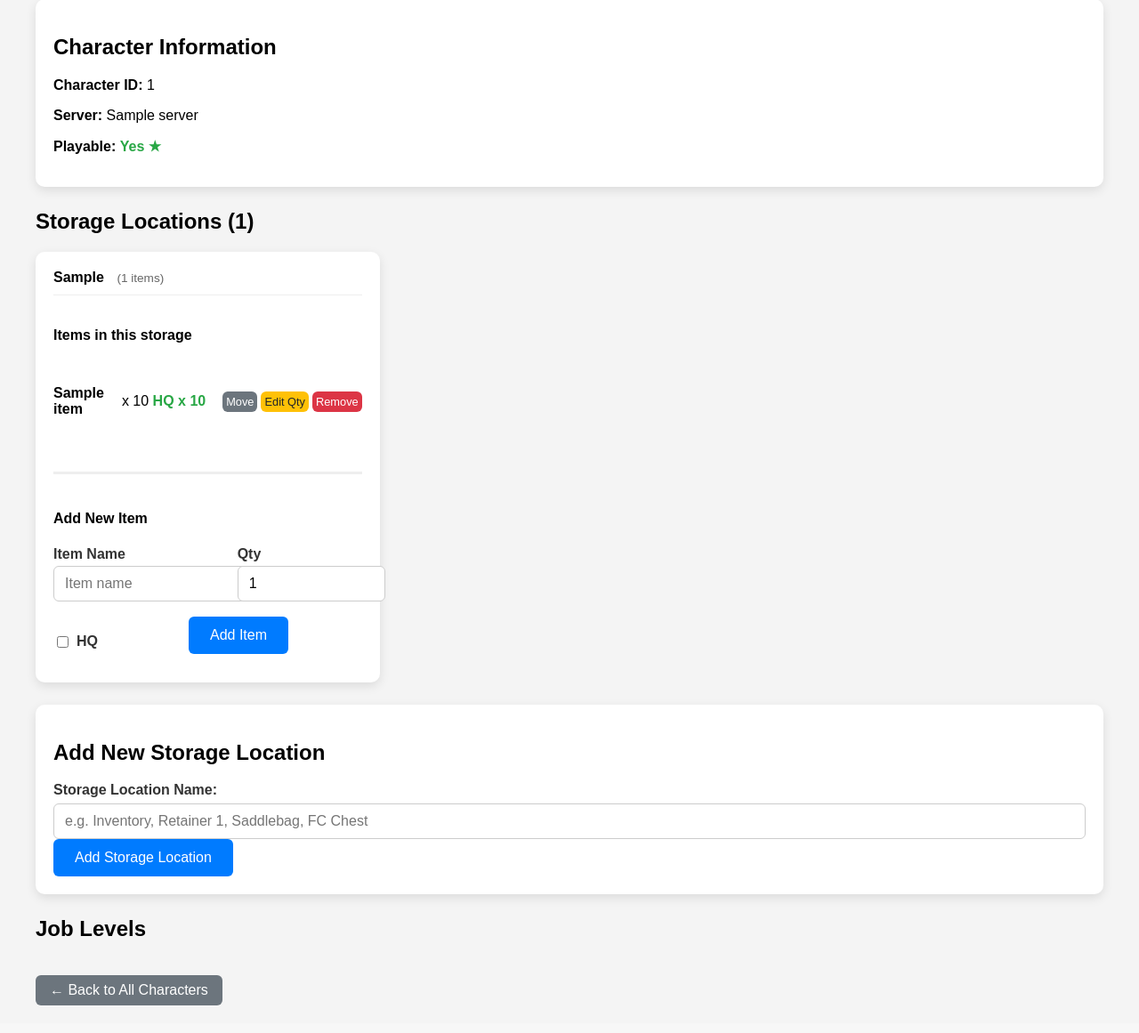
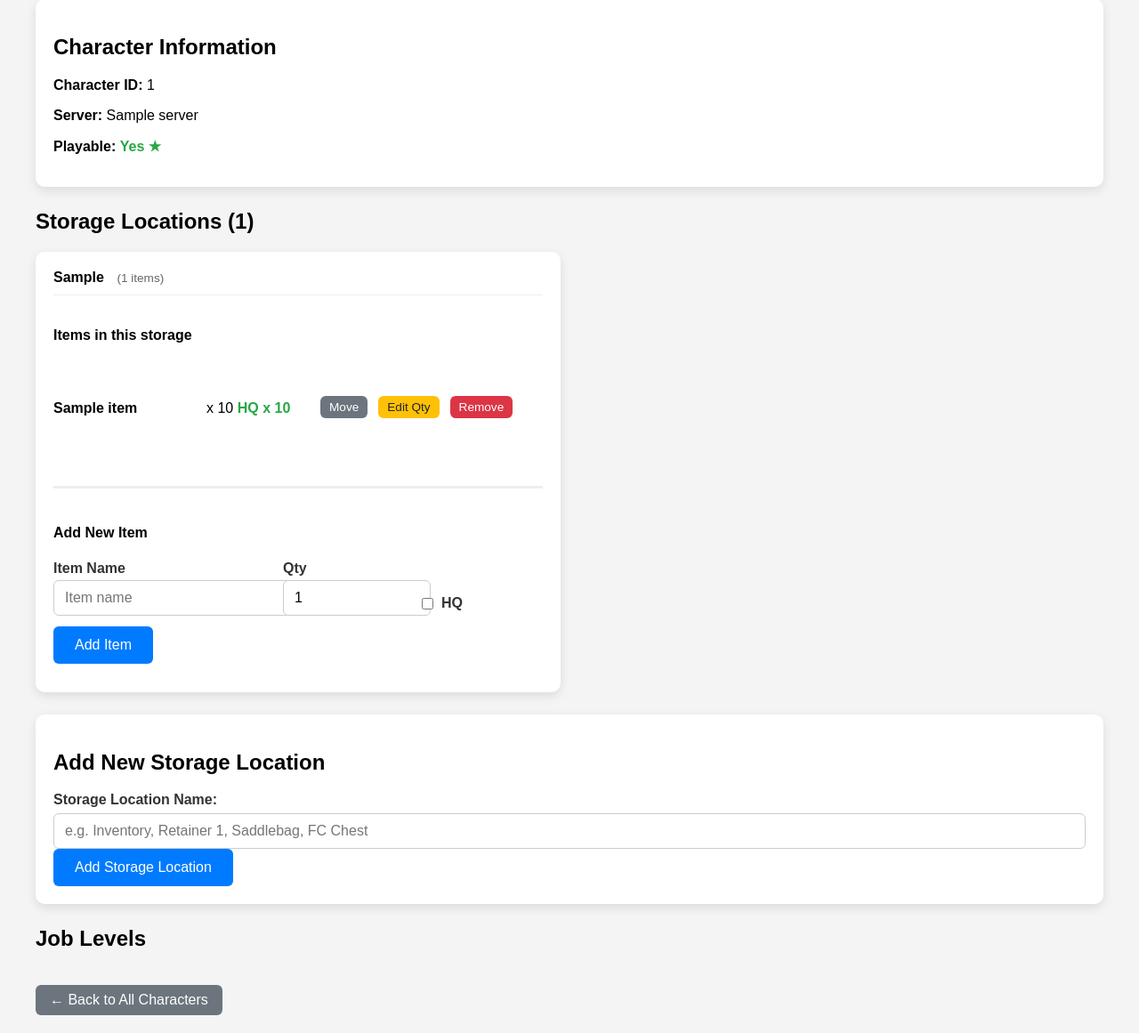
Before and after one commit to derylmack/FinalFantasyDatabase, a Flask app: page /character/1 in a window 1280 px wide. Shown: the part 129-1290 px from the top of the page at 89% size. Before the commit the page ends 1259 px from the top, so only its background shows below. Run offline with Flask 3, Linux system fonts and the light colour scheme; tables that the repository leaves empty hold one stand-in row (values such as "Sample post"); data that the repository does not hold is empty.

Commit message:
Saving everything before making major changes to CSS layouts

```diff
--- a/app.py
+++ b/app.py
@@ -88,12 +88,21 @@
         storages = StorageLocations.query.filter_by(Character_ID=char_id)\
             .order_by(StorageLocations.Storage_Location).all()
 
-        # Optional: Pre-load items for each storage (you can do it here or in template)
+        all_characters = Character.query.order_by(Character.Character_Name).all()
+
+        character_storages = {}
+        for char in all_characters:
+            character_storages[char.Character_ID] = [
+                {"id": loc.Storage_ID, "name": loc.Storage_Location}
+                for loc in char.storage_locations
+            ]
 
         return render_template('character_detail.html',
                                title=f"{character.Character_Name}'s Details",
                                character=character,
-                               storages=storages)
+                               storages=storages,
+                               all_characters=all_characters,
+                               character_storages=character_storages)
 
     @app.route('/add_storage_location/<int:char_id>', methods=['POST'])
     def add_storage_location(char_id):
@@ -137,50 +146,82 @@
         try:
             jobs_data = [
                 # Tanks
-                {"longname": "Paladin", "shortname": "PLD", "starting": 1, "limited": False, "type": "Tank"},
-                {"longname": "Warrior", "shortname": "WAR", "starting": 1, "limited": False, "type": "Tank"},
-                {"longname": "Dark Knight", "shortname": "DRK", "starting": 30, "limited": False, "type": "Tank"},
-                {"longname": "Gunbreaker", "shortname": "GNB", "starting": 60, "limited": False, "type": "Tank"},
+                {"longname": "Paladin", "shortname": "PLD", "starting": 1,
+                    "limited": False, "type": "Tank"},
+                {"longname": "Warrior", "shortname": "WAR", "starting": 1,
+                    "limited": False, "type": "Tank"},
+                {"longname": "Dark Knight", "shortname": "DRK", "starting": 30,
+                    "limited": False, "type": "Tank"},
+                {"longname": "Gunbreaker", "shortname": "GNB", "starting": 60,
+                    "limited": False, "type": "Tank"},
 
                 # Healers
-                {"longname": "White Mage", "shortname": "WHM", "starting": 1, "limited": False, "type": "Healer"},
-                {"longname": "Scholar", "shortname": "SCH", "starting": 1, "limited": False, "type": "Healer"},
-                {"longname": "Astrologian", "shortname": "AST", "starting": 30, "limited": False, "type": "Healer"},
-                {"longname": "Sage", "shortname": "SGE", "starting": 70, "limited": False, "type": "Healer"},
+                {"longname": "White Mage", "shortname": "WHM", "starting": 1,
+                    "limited": False, "type": "Healer"},
+                {"longname": "Scholar", "shortname": "SCH", "starting": 1,
+                    "limited": False, "type": "Healer"},
+                {"longname": "Astrologian", "shortname": "AST", "starting": 30,
+                    "limited": False, "type": "Healer"},
+                {"longname": "Sage", "shortname": "SGE", "starting": 70,
+                    "limited": False, "type": "Healer"},
 
                 # Melee DPS
-                {"longname": "Monk", "shortname": "MNK", "starting": 1, "limited": False, "type": "Melee"},
-                {"longname": "Dragoon", "shortname": "DRG", "starting": 1, "limited": False, "type": "Melee"},
-                {"longname": "Ninja", "shortname": "NIN", "starting": 1, "limited": False, "type": "Melee"},
-                {"longname": "Samurai", "shortname": "SAM", "starting": 50, "limited": False, "type": "Melee"},
-                {"longname": "Reaper", "shortname": "RPR", "starting": 70, "limited": False, "type": "Melee"},
-                {"longname": "Viper", "shortname": "VIP", "starting": 80, "limited": False, "type": "Melee"},
+                {"longname": "Monk", "shortname": "MNK", "starting": 1,
+                    "limited": False, "type": "Melee"},
+                {"longname": "Dragoon", "shortname": "DRG", "starting": 1,
+                    "limited": False, "type": "Melee"},
+                {"longname": "Ninja", "shortname": "NIN", "starting": 1,
+                    "limited": False, "type": "Melee"},
+                {"longname": "Samurai", "shortname": "SAM", "starting": 50,
+                    "limited": False, "type": "Melee"},
+                {"longname": "Reaper", "shortname": "RPR", "starting": 70,
+                    "limited": False, "type": "Melee"},
+                {"longname": "Viper", "shortname": "VIP", "starting": 80,
+                    "limited": False, "type": "Melee"},
 
                 # Ranged Physical
-                {"longname": "Bard", "shortname": "BRD", "starting": 1, "limited": False, "type": "Ranged"},
-                {"longname": "Machinist", "shortname": "MCH", "starting": 30, "limited": False, "type": "Ranged"},
-                {"longname": "Dancer", "shortname": "DNC", "starting": 60, "limited": False, "type": "Ranged"},
+                {"longname": "Bard", "shortname": "BRD", "starting": 1,
+                    "limited": False, "type": "Ranged"},
+                {"longname": "Machinist", "shortname": "MCH", "starting": 30,
+                    "limited": False, "type": "Ranged"},
+                {"longname": "Dancer", "shortname": "DNC", "starting": 60,
+                    "limited": False, "type": "Ranged"},
 
                 # Magical Ranged
-                {"longname": "Black Mage", "shortname": "BLM", "starting": 1, "limited": False, "type": "Caster"},
-                {"longname": "Summoner", "shortname": "SMN", "starting": 1, "limited": False, "type": "Caster"},
-                {"longname": "Red Mage", "shortname": "RDM", "starting": 1, "limited": False, "type": "Caster"},
-                {"longname": "Blue Mage", "shortname": "BLU", "starting": 1, "limited": True, "type": "Caster"},
+                {"longname": "Black Mage", "shortname": "BLM", "starting": 1,
+                    "limited": False, "type": "Caster"},
+                {"longname": "Summoner", "shortname": "SMN", "starting": 1,
+                    "limited": False, "type": "Caster"},
+                {"longname": "Red Mage", "shortname": "RDM", "starting": 1,
+                    "limited": False, "type": "Caster"},
+                {"longname": "Blue Mage", "shortname": "BLU", "starting": 1,
+                    "limited": True, "type": "Caster"},
 
                 # Crafting
-                {"longname": "Carpenter", "shortname": "CRP", "starting": 1, "limited": False, "type": "Crafting"},
-                {"longname": "Blacksmith", "shortname": "BSM", "starting": 1, "limited": False, "type": "Crafting"},
-                {"longname": "Armorer", "shortname": "ARM", "starting": 1, "limited": False, "type": "Crafting"},
-                {"longname": "Goldsmith", "shortname": "GSM", "starting": 1, "limited": False, "type": "Crafting"},
-                {"longname": "Leatherworker", "shortname": "LTW", "starting": 1, "limited": False, "type": "Crafting"},
-                {"longname": "Weaver", "shortname": "WVR", "starting": 1, "limited": False, "type": "Crafting"},
-                {"longname": "Alchemist", "shortname": "ALC", "starting": 1, "limited": False, "type": "Crafting"},
-                {"longname": "Culinarian", "shortname": "CUL", "starting": 1, "limited": False, "type": "Crafting"},
+                {"longname": "Carpenter", "shortname": "CRP", "starting": 1,
+                    "limited": False, "type": "Crafting"},
+                {"longname": "Blacksmith", "shortname": "BSM", "starting": 1,
+                    "limited": False, "type": "Crafting"},
+                {"longname": "Armorer", "shortname": "ARM", "starting": 1,
+                    "limited": False, "type": "Crafting"},
+                {"longname": "Goldsmith", "shortname": "GSM", "starting": 1,
+                    "limited": False, "type": "Crafting"},
+                {"longname": "Leatherworker", "shortname": "LTW", "starting": 1,
+                    "limited": False, "type": "Crafting"},
+                {"longname": "Weaver", "shortname": "WVR", "starting": 1,
+                    "limited": False, "type": "Crafting"},
+                {"longname": "Alchemist", "shortname": "ALC", "starting": 1,
+                    "limited": False, "type": "Crafting"},
+                {"longname": "Culinarian", "shortname": "CUL", "starting": 1,
+                    "limited": False, "type": "Crafting"},
 
                 # Gathering
-                {"longname": "Miner", "shortname": "MIN", "starting": 1, "limited": False, "type": "Gathering"},
-                {"longname": "Botanist", "shortname": "BTN", "starting": 1, "limited": False, "type": "Gathering"},
-                {"longname": "Fisher", "shortname": "FSH", "starting": 1, "limited": False, "type": "Gathering"},
+                {"longname": "Miner", "shortname": "MIN", "starting": 1,
+                    "limited": False, "type": "Gathering"},
+                {"longname": "Botanist", "shortname": "BTN", "starting": 1,
+                    "limited": False, "type": "Gathering"},
+                {"longname": "Fisher", "shortname": "FSH", "starting": 1,
+                    "limited": False, "type": "Gathering"},
             ]
 
             added = 0
@@ -346,18 +387,19 @@
     def move_item(storage_id, item_id):
         """Move an item (or part of its quantity) from on storage to another """
         try:
-            char_id = int(request.form.get('char_id'))
+            source_char_id = int(request.form.get('char_id'))
+            target_char_id = int(request.form.get('target_char_id'))
             target_storage_id = int(request.form.get('target_storage_id'))
             normal_to_move = int(request.form.get('normal_quantity', 0))
-            hq_to_move = int(request.form_get('hq_quantity', 0))
+            hq_to_move = int(request.form.get('hq_quantity', 0))
 
-            if not char_id or not target_storage_id:
+            if not source_char_id or not target_storage_id:
                 flash('Missing required information.', 'error')
-                return redirect(url_for('character_detail', char_id=char_id))
+                return redirect(url_for('character_detail', char_id=source_char_id))
 
             if normal_to_move < 0 or hq_to_move < 0:
                 flash('Cannot move negative quantities.', 'error')
-                return redirect(url_for('character_detail', char_id=char_id))
+                return redirect(url_for('character_detail', char_id=source_char_id))
 
             # Get the source item location
             source = ItemLocations.query.filter_by(
@@ -368,17 +410,17 @@
             # Check if target storage exists for this character
             target_storage = StorageLocations.query.filter_by(
                 Storage_ID=target_storage_id,
-                Character_ID=char_id
+                Character_ID=target_char_id
             ).first()
 
             if not target_storage:
                 flash('Target storage not found.', 'error')
-                return redirect(url_for('character_detail', char_id=char_id))
+                return redirect(url_for('character_detail', char_id=target_char_id))
 
             # Check available quantity
             if normal_to_move > (source.Quantity or 0) or hq_to_move > (source.Quantity_HQ or 0):
                 flash('Not enough quantity to move.', 'error')
-                return redirect(url_for('character_detail', char_id=char_id))
+                return redirect(url_for('character_detail', char_id=source_char_id))
 
             # Find or create target ItemLocation
             target = ItemLocations.query.filter_by(
@@ -418,7 +460,7 @@
             db.session.rollback()
             flash(f'Error moving item: {str(e)}', 'error')
 
-        return redirect(url_for('character_detail', char_id=char_id))
+        return redirect(url_for('character_detail', char_id=source_char_id))
 
     @app.route('/jobs')
     def jobs_list():
--- a/templates/base.html
+++ b/templates/base.html
@@ -62,6 +62,7 @@
             box-shadow: 0 4px 12px rgba(0,0,0,0.1);
             padding: 20px;
             margin-bottom: 25px;
+            min-width: 420px;
         }
 
         /* Make buttons wrap nicely on smaller screens */
@@ -73,7 +74,7 @@
 
         .cards-container {
             display: grid;
-            grid-template-columns: repeat(auto-fill, minmax(320px, 1fr));
+            grid-template-columns: repeat(auto-fill, minmax(460px, 1fr));
             gap: 20px;
         }
 
@@ -356,7 +357,25 @@
             display: flex;
             justify-content: space-between;
             align-items: center;
-            padding: 8px 12px
+            padding: 10px 12px;
+            gap: 12px;
+            flex-wrap: wrap;
+            min-height: 52px;
+        }
+
+        .item-row .small {
+            padding: 5px 10px;
+            font-size: 0.85em;
+            white-space: nowrap;
+        }
+
+
+
+        .item-row .btn-warning,
+        .item-row .btn-danger,
+        .item-row .btn-secondary {
+            margin-left: 6px;
+            margin-bottom: 4px;
         }
 
         .item-row:last-child {
@@ -365,10 +384,12 @@
 
         .item-name {
             flex: 1;
+            min-width: 160px;
         }
 
         .item-qty {
-            margin-right: 15px;
+            white-space: nowrap;
+            min-width: 110px;
             font-weight: 500;
         }
 
@@ -388,6 +409,16 @@
             padding: 4px 10px;
             font-size: 0.85em;
         }
+
+        /* Button Group */
+        .item-actions {
+            display: flex;
+            gap: 6px;
+            flex-wrap: nowrap;
+            white-space: nowrap;
+        }
+
+
 
         .job-table {
             width: 100%;
@@ -420,6 +451,26 @@
             padding: 4px;
             font-size: 0.8em;
             margin-left: 4px;
+        }
+
+        .move-form,
+        .edit-qty-form {
+            flex-basis: 100%;
+            width: 100%;
+            box-sizing: border-box;
+        }
+
+        .move-form {
+            border: 2px solid #007bff;
+            background: #f0f8ff;
+            max-width: 100%;
+            box-sizing: border-box;
+        }
+
+        .move-form select,
+        .move-form input[type="number"] {
+            padding: 7px 8px;
+            font-size: 0.95em;
         }
     </style>
 
--- a/templates/character_detail.html
+++ b/templates/character_detail.html
@@ -52,6 +52,7 @@
                                         </span>
 
                                         <!-- Action Buttons -->
+                                        <div class="item-actions">
                                             <button onclick="showMoveForm(this)", class="btn-secondary small">Move</button>
                                             <!-- <button onclick="alert('Edit button clicked!')" class="btn-warning small">Edit Qty</button> -->
                                             <button onclick="toggleEditForm(this)" class="btn-warning small">Edit Qty</button>
@@ -63,6 +64,7 @@
                                               <input type="hidden" name="char_id" value="{{ character.Character_ID }}">
                                               <button type="submit" class="btn-danger small">Remove</button>
                                             </form>
+                                        </div>
 
                                     <!-- Hidden Edit Quantity Form -->
                                      <div class="edit-qty-form" style="display: none; margin-top: 12px; padding: 15px; background: #f0f8ff; border-radius: 8px;">
@@ -84,29 +86,44 @@
                                         </form>
                                      </div>
                                     <!-- Hidden Move Form -->
-                                    <div class="move-form" style="display: none; margin-top: 12px; padding: 15px; background: #f0f8ff; border-radius: 8px;">
+                                    <div class="move-form" style="display: none; margin-top: 12px; padding: 15px; background: #f0f8ff; border-radius: 8px; border: 2px solid #007bff;">
                                         <form method="POST" action="{{ url_for('move_item', storage_id=loc.Storage_ID, item_id=item_loc.Item_ID) }}">
                                             <input type="hidden" name="char_id" value="{{ character.Character_ID }}">
 
-                                            <label>Move to Storage:</label>
-                                            <select name="target_storage_id" required>
-                                                {% for other_loc in character.storage_locations %}
-                                                    {% if other_loc.Storage_ID != loc.Storage_ID %}
-                                                        <option value="{{ other_loc.Storage_ID }}">{{ other_loc.Storage_Location}}</option>
-                                                    {% endif %}
+                                            <div style="display: grid; grid-template-columns: 160px 160px  85px 85px auto; gap: 12px; align-items: end;">
+                                                <!-- Target Character -->
+                                                <div>
+                                                    <label style="font-size: 0.85em; font-weight: 600;">To Character:</label>
+                                                    <select name="target_char_id" required style="width:100%" onchange="loadTargetStorages(this)">
+                                                        <opiton value="">-- Select Character --</opiton>
+                                                        {% for other_char in all_characters if other_char.Character_ID != character.Character_ID %}
+                                                            <option value="{{ other_char.Character_ID }}">{{ other_char.Character_Name }}</option>
                                                         {% endfor %}
                                                     </select>
+                                                </div>
 
-                                            <div style="display: flex; gap: 15px; margin-top: 10px;">
+                                                <!-- Target Storage -->
                                                 <div>
-                                                    <label>Normal Qty to Move</label>
-                                                    <input type="number" name="normal_quantity" value="0" min="0" style="width: 90px">
+                                                    <label style="font-size: 0.85em; font-weight: 600;">To Storage:</label>
+                                                    <select name="target_storage_id" required style="width: 100%" id="target_storage_select">
+                                                        <option value="">-- Select storage --</option>
+                                                    </select>
                                                 </div>
+
                                                 <div>
-                                                    <label>HQ Qty to Move</label>
-                                                    <input type="number" name="hq_quantity" value="0" min="0" style="width: 90px">
+                                                    <label style="font-size: 0.85em;font-weight: 600;">Normal</label>
+                                                    <input type="number" name="normal_quantity" value="0" min="0" max="9999" style="width:100%;">
                                                 </div>
-                                                <button type="submit" class="btn=primary small" style="margin-top: 20px;">Move Item</button>
+
+                                                <div>
+                                                    <label style=font-size:0.85em; font-weight: 600;>HQ</label>
+                                                    <input type="number" name="hq_quantity" value="0" min="0" max="9999" style="width: 100%;">
+                                                </div>
+
+                                                <div style="display: flex; gap: 6px; padding-top: 20px;">
+                                                    <button type="submit" class="btn-primary small">Move</button>
+                                                    <button type="button" onclick="hideMoveForm(this)" class="btn-secondary small">Cancel</button>
+                                                </div>
                                             </div>
                                         </form>
                                     </div>
@@ -266,8 +283,42 @@
     const row = btn.closest('.item-row');
     const moveForm = row.querySelector('.move-form');
     if (moveForm) {
-        moveForm.style.dispay = moveForm.style.display === 'none' ? 'block' : 'none';
+        moveForm.style.display = moveForm.style.display === 'none' ? 'block' : 'none';
     }
 }
 </script>
+
+<script>
+function hideMoveForm(btn) {
+    const form = btn.closest('.move-form');
+    if (form) form.style.display = 'none';
+}
+</script>
+
+<script>
+function loadTargetStorages(selectElement) {
+    const moveForm = selectElement.closest('.move-form');
+    const targetStorageSelect = moveForm.querySelector('[name="target_storage_id"]');
+    targetStorageSelect.innerHTML = '<option value="">-- Select storage --</option>';
+
+    if (!selectElement.value) return;
+
+    // Get storages for the selected character (data passed from backend)
+    const charStorages = window.allCharacterStorages ? window.allCharacterStorages[selectElement.value] : [];
+
+    charStorages.forEach(storage => {
+        const option = document.createElement('option');
+        option.value = storage.id;
+        option.textContent = storage.name;
+        targetStorageSelect.appendChild(option);
+    });
+}
+</script>
+
+<script type="application/json" id="character-storages-data">
+    {{ character_storages | tojson | safe }}
+</script>
+<script>
+    window.allCharacterStorages = JSON.parse(document.getElementById('character-storages-data').textContent);
+</script>
 {% endblock %}
```
Lines whose indentation alone changed are shown as unchanged.
